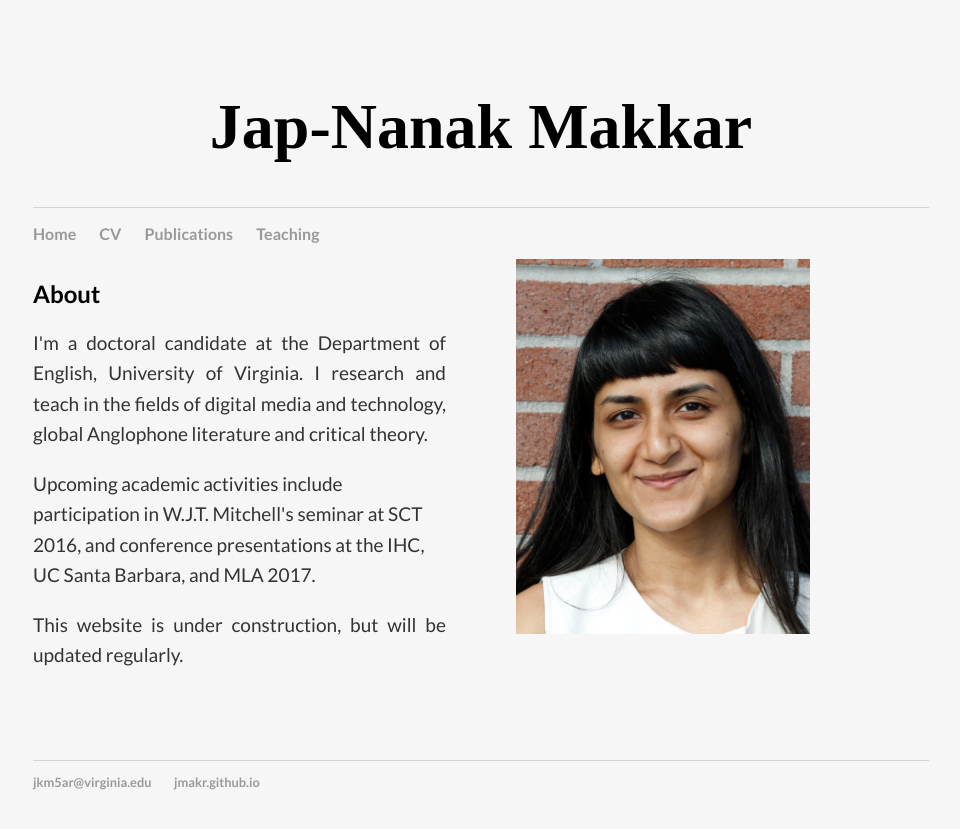
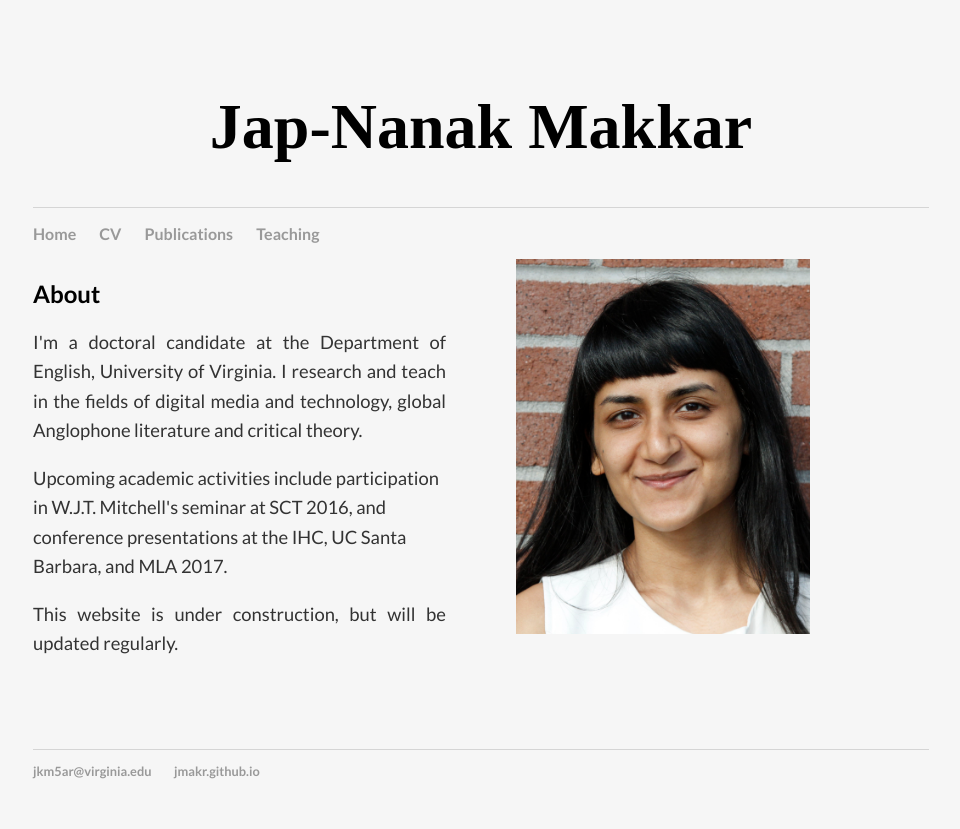
Before and after one commit to jmakr/jmakr.github.io, a Jekyll site: the page built from index.html, in a window 1280 px wide. Shown: the top 829 px of the page, without its empty margins (159-1119 px from the left). Built offline with Jekyll 4.4.1, drawn with Linux system fonts in a browser that asks for light colours.

Commit message:
Update main.css

```diff
--- a/css/main.css
+++ b/css/main.css
@@ -48,7 +48,7 @@ h2 {
 }
 p {
     font-family: "Lato", sans-serif ;
-    font-size: 1.19em;
+    font-size: 1.15em;
     line-height: 1.6em;
     color: #333;
 }
```
